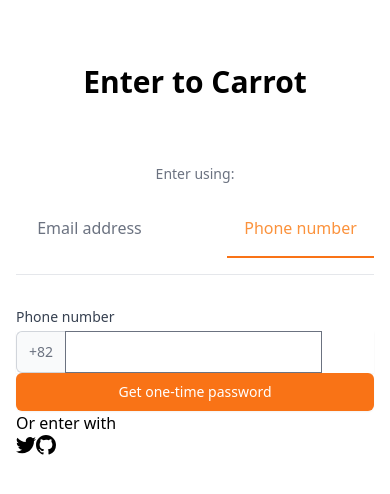
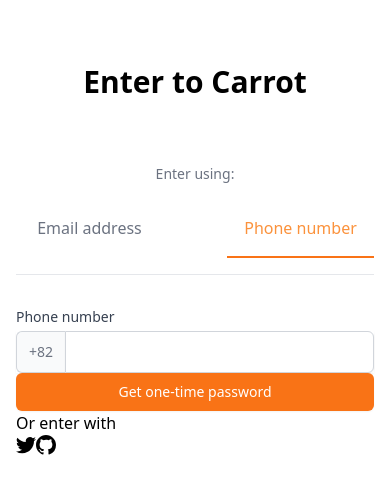
Before and after one commit to blkluv/next_carrot_market, a Next.js app: page /enter in a window 390 px wide. Both pictures are taken after a click on the button "Phone number". Shown: the top 494 px of the page. Built offline with nearby package versions, Linux system fonts and the light colour scheme.

Commit message:
Phone number 입력칸 수정

```diff
--- a/src/pages/enter.tsx
+++ b/src/pages/enter.tsx
@@ -57,7 +57,7 @@ export default function Enter() {
                 <span className="flex items-center justify-center px-3 text-sm text-gray-500 border border-r-0 border-gray-300 select-none rounded-l-md bg-gray-50">
                   +82
                 </span>
-                <input type="number" required />
+                <input type="number" className="w-full px-3 py-2 placeholder-gray-400 border border-gray-300 rounded-md rounded-l-none shadow-sm appearance-none focus:outline-none focus:ring-orange-500 focus:border-orange-500" required />
               </div>
             ) : null}
           </div>
```
